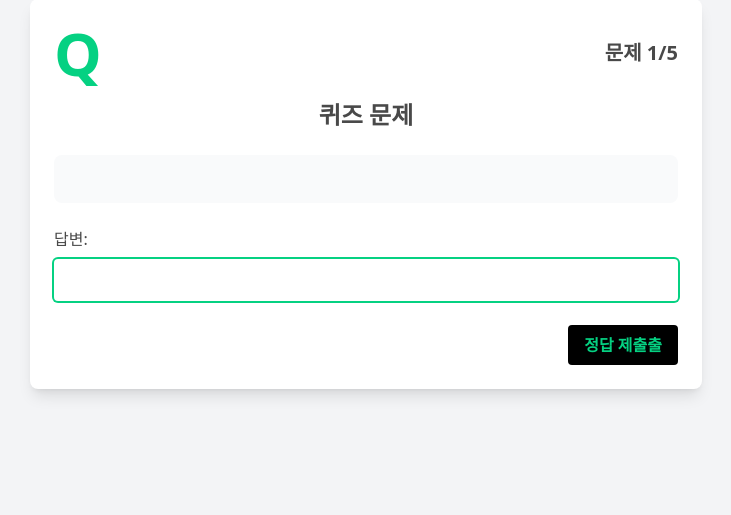
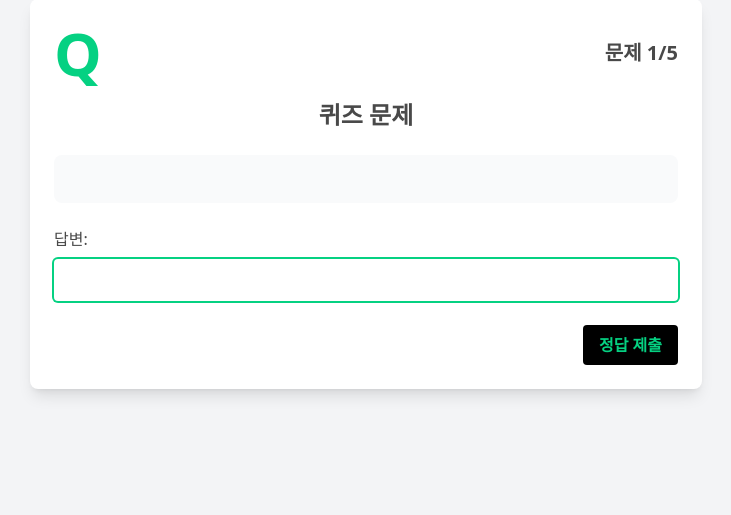
Before and after one commit to plan6062/qrafton, a Flask app: template templates/quiz.html in a window 1280 px wide. Shown: the part 85-600 px from the top of the page, without its empty margins (274-1005 px from the left). Run offline with Flask 3, Linux system fonts and the light colour scheme; the template is opened without the code that fills it, so the values that code supplies are empty; some libraries are stand-ins or nearby versions; some web fonts are replaced.

Commit message:
fix : 오타 수정

```diff
--- a/templates/quiz.html
+++ b/templates/quiz.html
@@ -225,7 +225,7 @@
               id="submit-button"
               class="bg-black hover:bg-gray-800 text-primary font-bold py-2 px-4 rounded focus:outline-none focus:shadow-outline"
             >
-              정답 제출출
+              정답 제출
             </button>
 
             <a
--- a/templates/quiz_learn.html
+++ b/templates/quiz_learn.html
@@ -231,7 +231,7 @@
                 id="submit-button"
                 class="bg-black hover:bg-gray-800 text-primary font-bold py-2 px-4 rounded focus:outline-none focus:shadow-outline"
               >
-                정답 제출출
+                정답 제출
               </button>
 
               <a
```
